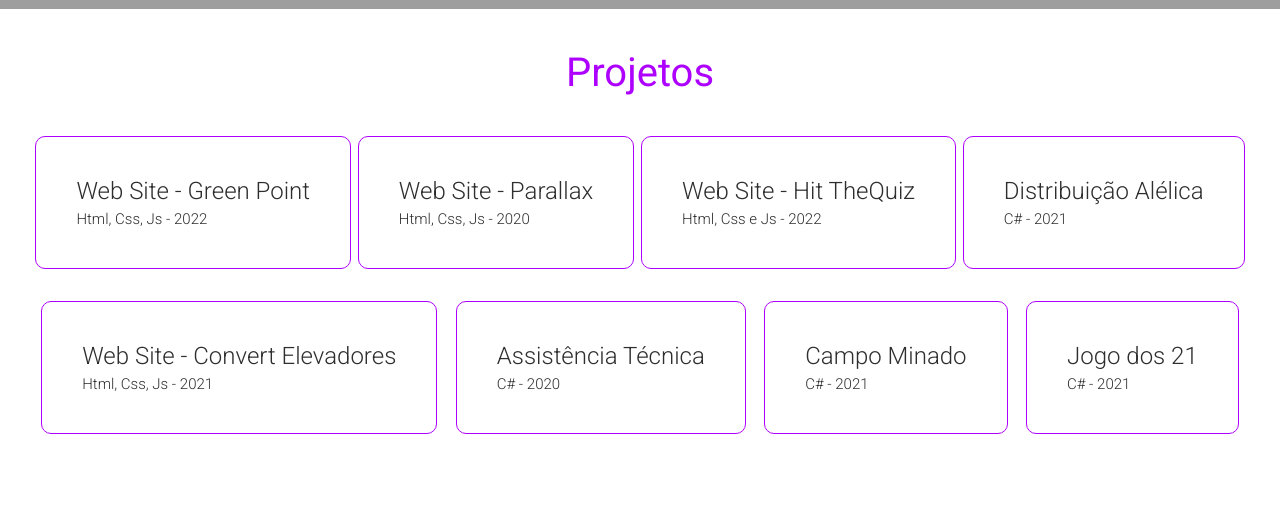
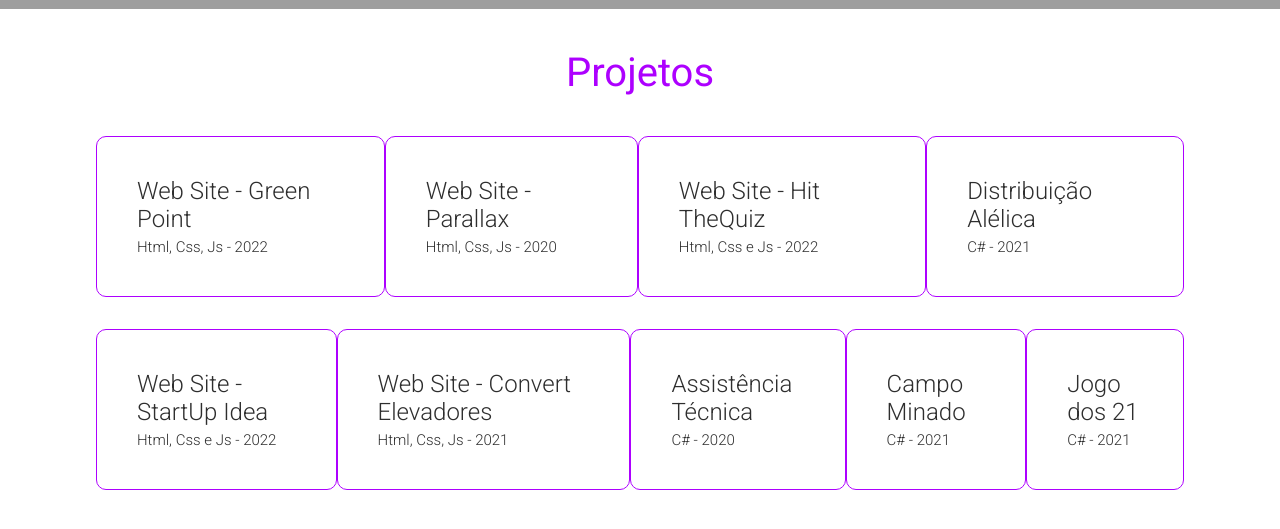
Before and after one commit to nicollasisaac/nicollas-isaac, a plain HTML site: page index.html in a window 1280 px wide. Shown: the part 1780-2309 px from the top of the page. Drawn offline with nearby package versions, Linux system fonts and the light colour scheme; grey boxes are pictures that could not be loaded.

Commit message:
att project

```diff
--- a/assets/css/style.css
+++ b/assets/css/style.css
@@ -251,7 +251,7 @@ header .contain-text h1{
     display: flex;
     justify-content: space-around;
     padding-bottom: 2rem;
-    width: 95%;
+    width: 85%;
 }
 
 .box-project{
--- a/index.html
+++ b/index.html
@@ -131,6 +131,13 @@
             </a>
         </div>
         <div class="group-projects">
+            <a href="https://startupidea-pt.netlify.app">
+                <div class="box-project" data-aos="fade-up"
+                data-aos-anchor-placement="bottom-bottom">
+                    <h2>Web Site - StartUp Idea</h2>
+                    <p>Html, Css e Js - 2022</p>
+                </div>
+            </a>
             <a href="http://www.convertelevadores.com.br">
                 <div class="box-project" data-aos="fade-up"
                 data-aos-anchor-placement="bottom-bottom">
```
Lines whose indentation alone changed are shown as unchanged.
